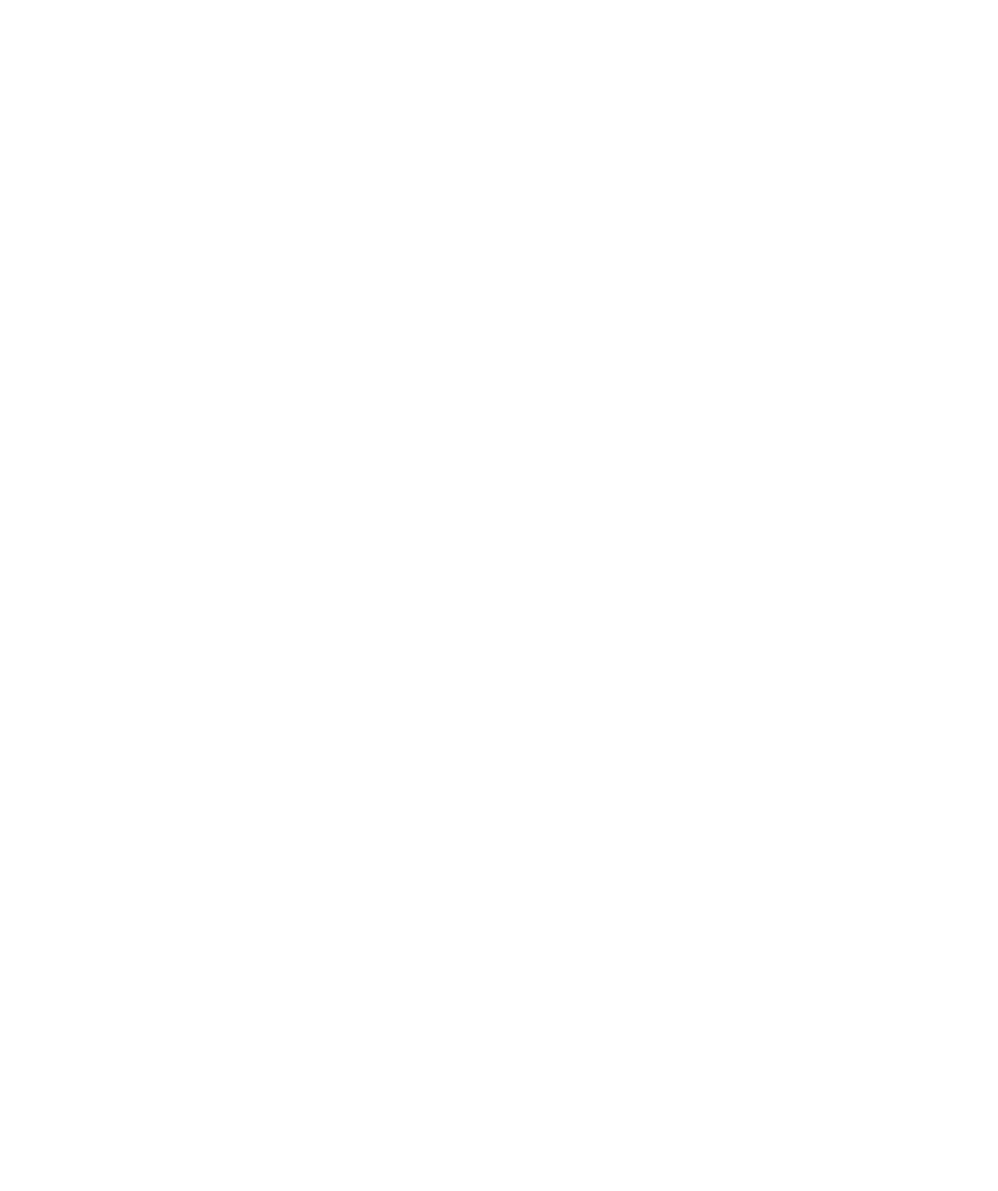
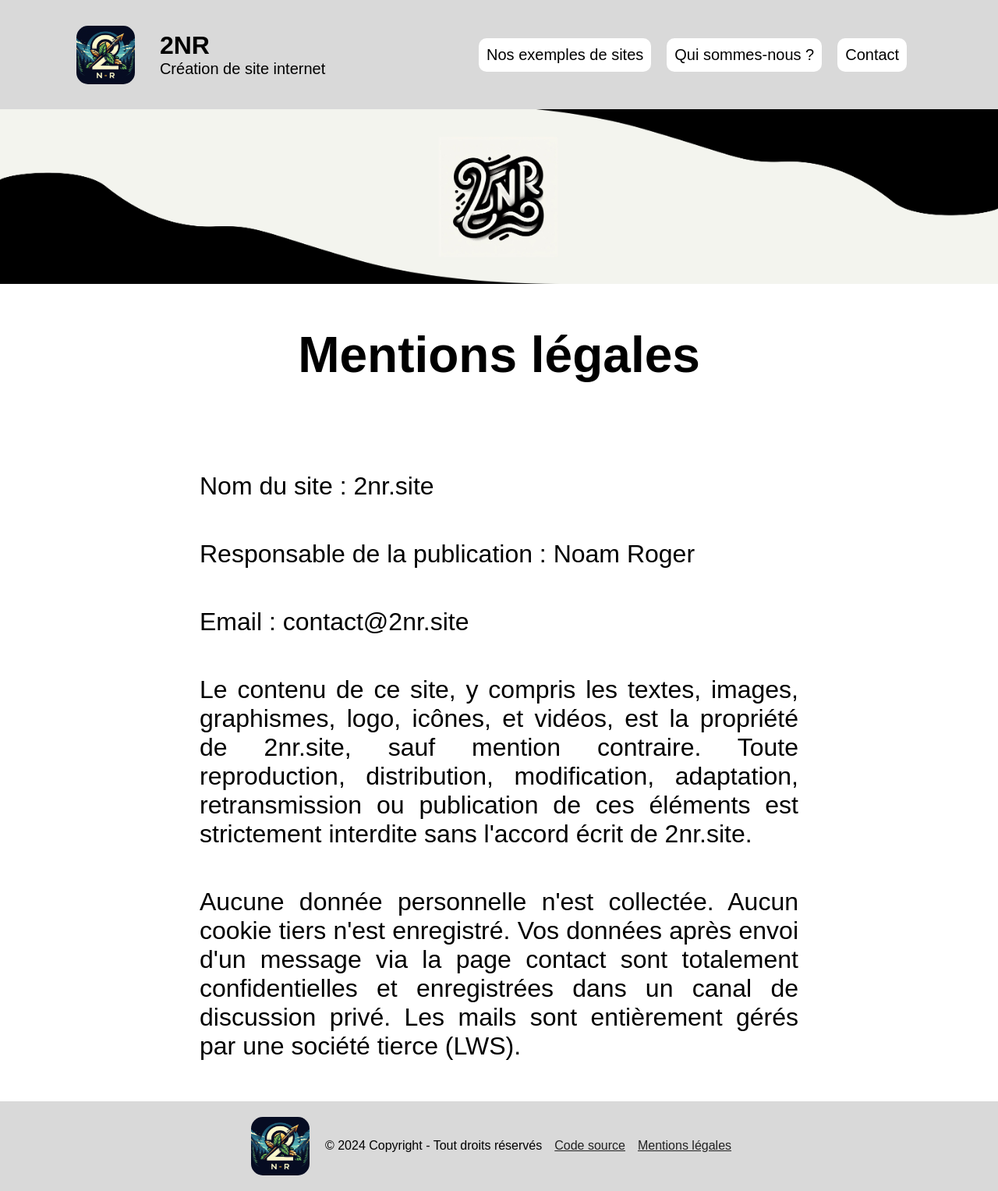
Before and after one commit to noam120606/2nr-portfolio, a Node server app: page /terms in a window 1280 px wide. Before the commit the page is empty. Shown: the whole page at 78% size. Before the commit the page ends 800 px from the top, so only its background shows below. Run offline with Node 20, Linux system fonts and the light colour scheme.

Commit message:
patch footer + terms + improvement header

```diff
--- a/public/css/style.css
+++ b/public/css/style.css
@@ -14,7 +14,7 @@ header {
 }
 
 .logo {
-    width: 25%;
+    width: 40%;
     height: 100px;
     margin-right: 32px;
     display: flex;
@@ -34,9 +34,24 @@ header {
     padding: 0;
 }
 .headertitle {
+    margin-left: 32px;
+    margin-top: 0px;
+    margin-bottom: 0px;
+    display: flex;
+    flex-direction: column;
+    justify-content: left;
+}
+.headertitle h1 {
     display: inline-block;
-    margin-left: 32px;
     font-size: 32px;
+    margin-top: 0px;
+    margin-bottom: 0px;
+}
+.headertitle p {
+    display: inline-block;
+    font-size: 20px;
+    margin-top: 0px;
+    margin-bottom: 0px;
 }
 footer {
     background-color: #D9D9D9;
@@ -54,7 +69,11 @@ footer {
     font-size: 16px;
     margin: 0;
 }
-
+.credits a {
+    padding-left: 16px;
+    text-decoration: underline;
+    color: #222;
+}
 
 nav {
     display: flex;
@@ -62,7 +81,7 @@ nav {
     align-items: center;
     background-color: #D9D9D9;
     padding: 10px;
-    width: 75%;
+    width: 60%;
 }
 
 nav a {
@@ -80,9 +99,6 @@ nav a:not(:last-child) {
     margin-right: 20px;
 }
 
-
-
-
 content h1 {
     text-align: center;
     margin-top: 50px;
@@ -90,13 +106,12 @@ content h1 {
 }
 
 content p {
-    text-align: left;
+    text-align: justify;
     margin-top: 50px;
     font-size: 32px;
 }
 
 .paragraph {
-    text-align: left;
     width: 60%;
     margin: 0 auto;
     padding: 20px;
--- /dev/null
+++ b/routes/terms.js
@@ -0,0 +1,9 @@
+module.exports = {
+    url: "/terms",
+    protocol: "GET",
+    run: (app, req, res) => {
+
+        res.render('terms');
+
+    },
+};
--- a/views/contact.ejs
+++ b/views/contact.ejs
@@ -8,7 +8,7 @@
             <div class="paragraph">
                 <p>N’hésitez pas à nous contacter pour donner vie à votre site web !</p>
                 <p>Ensemble, créons une vitrine digitale qui vous ressemble et qui répond parfaitement à vos attentes. Votre projet, notre passion – contactez-nous dès maintenant !</p>
-                <p>Par e-mail : <a href="mailto:contact@2NR.SITE">contact@2NR.SITE</a> ou directement par ce formulaire :</p>
+                <p>Par e-mail : <a href="mailto:contact@2nr.site">contact@2nr.site</a> ou directement par ce formulaire :</p>
             </div>
             <form method="post" action="/message">
                 <div class="form">
--- a/views/partials/footer.ejs
+++ b/views/partials/footer.ejs
@@ -1,5 +1,4 @@
 <footer>
     <img class="headerimg" src="images/logo.jpg" />
-    <p class="credits">© 2024 Copyright - Tout droits réservés</p>
-    <a class="credits" href="https://github.com/noam120606/2nr-portfolio">Code source</p>
+    <p class="credits">© 2024 Copyright - Tout droits réservés <a href="https://github.com/noam120606/2nr-portfolio">Code source</a><a href="/terms">Mentions légales</a></p>
 </footer>
--- a/views/partials/header.ejs
+++ b/views/partials/header.ejs
@@ -1,7 +1,10 @@
 <header>
     <div class="logo">
         <img class="headerimg" src="images/logo.jpg" />
-        <h1 class="headertitle">2NR</h1>
+        <div class="headertitle">
+            <h1>2NR</h1>
+            <p>Création de site internet</p>
+        </div>
     </div>
     <nav>
         <a href="/exemples">Nos exemples de sites</a>
--- /dev/null
+++ b/views/terms.ejs
@@ -0,0 +1,19 @@
+<!DOCTYPE html>
+<html>
+    <head><%- include('partials/head.ejs'); %></head>
+    <body>
+        <%- include('partials/header.ejs'); %>
+        <content>
+            <h1>Mentions légales</h1>
+            <div class="paragraph">
+                <p>Nom du site : 2nr.site</p>
+                <p>Responsable de la publication : Noam Roger</p>
+                <p>Email : contact@2nr.site</p>
+                <p></p>
+                <p>Le contenu de ce site, y compris les textes, images, graphismes, logo, icônes, et vidéos, est la propriété de 2nr.site, sauf mention contraire. Toute reproduction, distribution, modification, adaptation, retransmission ou publication de ces éléments est strictement interdite sans l'accord écrit de 2nr.site.</p>
+                <p>Aucune donnée personnelle n'est collectée. Aucun cookie tiers n'est enregistré. Vos données après envoi d'un message via la page contact sont totalement confidentielles et enregistrées dans un canal de discussion privé. Les mails sont entièrement gérés par une société tierce (LWS).</p>
+            </div>
+        </content>
+        <%- include('partials/footer.ejs'); %>
+    </body>
+</html>
```
